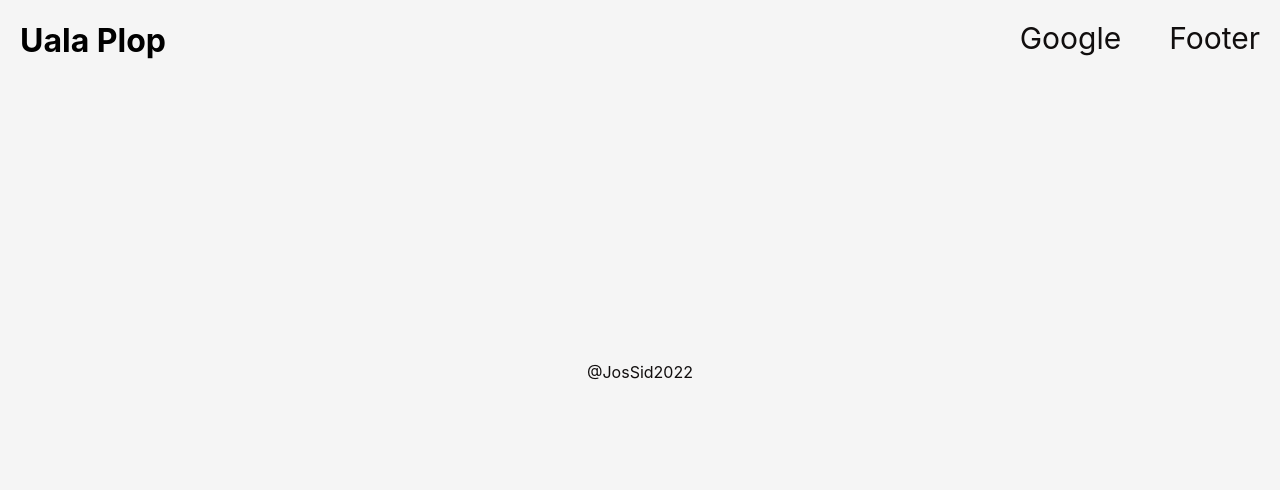
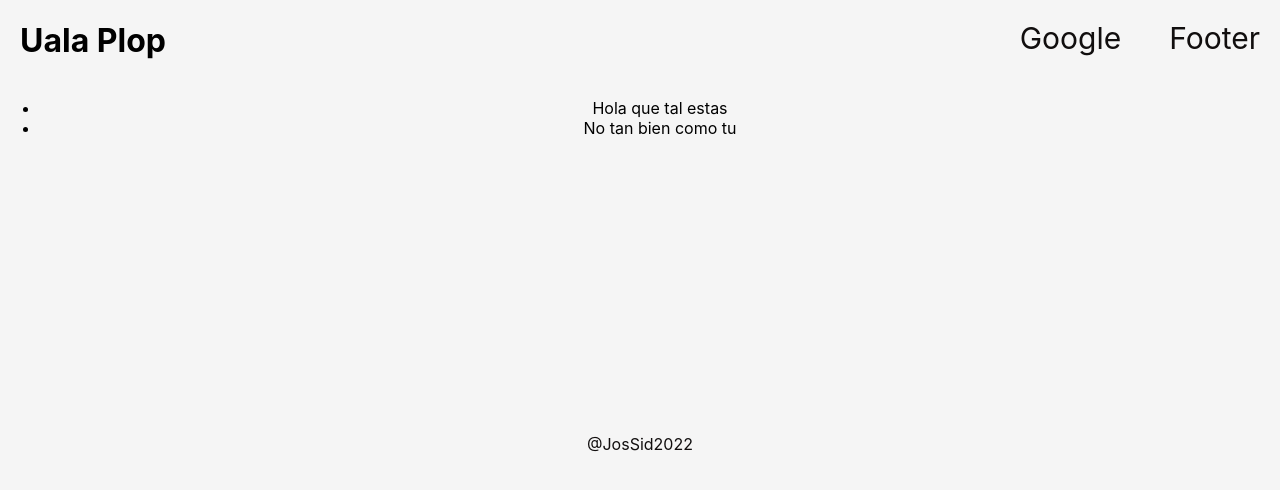
Before and after one commit to JosSid/uala_plop_redux, a React (Create React App) app in the folder uala-plop/: page / in a window 1280 px wide. Shown: the top 490 px of the page. Built offline with nearby package versions, Linux system fonts and the light colour scheme.

Commit message:
empezando con adsPage

```diff
--- /dev/null
+++ b/uala-plop/src/components/ads/AdsPage.js
@@ -0,0 +1,29 @@
+const ads = [
+    {
+        content:
+            "Hola que tal estas",
+        userId: 1,
+        updatedAt: '202199876',
+        id: 1,
+    },
+    {
+        content:
+            "No tan bien como tu",
+        userId: 1,
+        updatedAt: '2020986567876',
+        id: 2,
+    }
+];
+
+const AdsPage = () => {
+    return (
+        <div className="ads__page">
+            <ul>
+                {ads.map(ad => <li key={ad.id}>{ad.content}</li>)}
+
+            </ul>
+        </div>
+    )
+};
+
+export default AdsPage;
--- a/uala-plop/src/components/layout/Header.js
+++ b/uala-plop/src/components/layout/Header.js
@@ -1,5 +1,5 @@
 import BurgerMenu from "../common/burgerMenu/BurgerMenu.js";
-import '../../styles/Header.css'
+import './styles/Header.css'
 
 const Header = ({titleApp}) => {
     return (
--- a/uala-plop/src/components/layout/Layout.js
+++ b/uala-plop/src/components/layout/Layout.js
@@ -1,10 +1,12 @@
-import '../../styles/Layout.css'
+import './styles/Layout.css'
 import Header from "./Header.js";
+import AdsPage from '../ads/AdsPage.js';
 
 const Layout = ({titleApp}) => {
     return (
         <div className="layout">
             <Header titleApp={titleApp} />
+            <AdsPage />
             <div className="footer">@JosSid2022</div>
         </div>
     )
```
Also changed, not shown: uala-plop/src/components/layout/styles/Header.css (renamed from uala-plop/src/styles/Header.css), uala-plop/src/components/layout/styles/Layout.css (renamed from uala-plop/src/styles/Layout.css).
